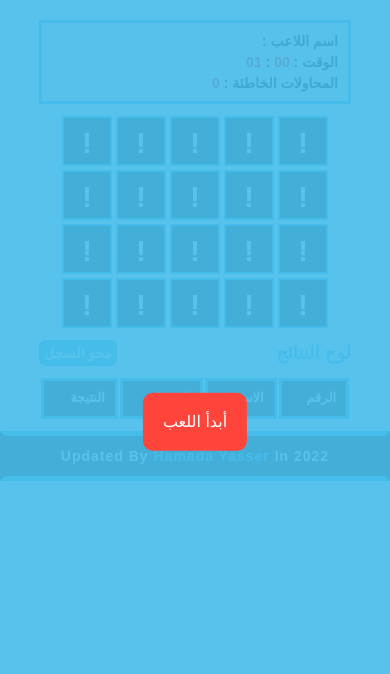
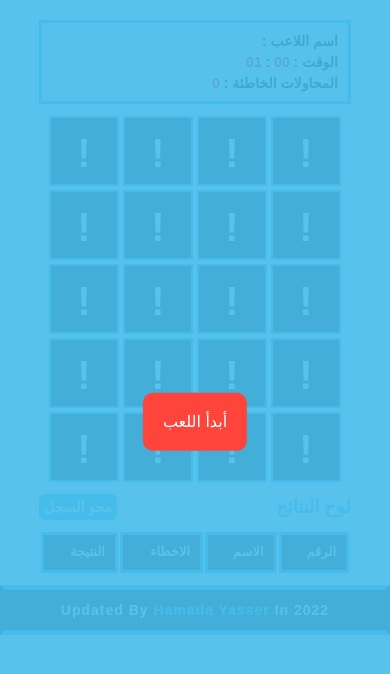
Before and after one commit to Hamada1922/Memory-Game, a plain HTML site: page index.html in a window 390 px wide. Drawn offline with Linux system fonts and the light colour scheme.

Commit message:
card size modified

```diff
--- a/css/style.css
+++ b/css/style.css
@@ -122,8 +122,8 @@ body {
 
 @media(max-width: 767px) {
     .blocks .block {
-        width: 50px;
-        height: 50px;
+        width: 70px;
+        height: 70px;
         margin: 2px;
     }
 }
@@ -136,7 +136,7 @@ body {
 
 @media(max-width: 767px) {
     .blocks .block .front {
-        line-height: 50px;
+        line-height: 70px;
     }
 }
 
@@ -149,7 +149,7 @@ body {
 
 @media(max-width: 767px) {
     .blocks .block .front::before {
-        font-size: 30px;
+        font-size: 40px;
     }
 }
 
```
Also changed, not shown: index.html (+1 -1 lines).
